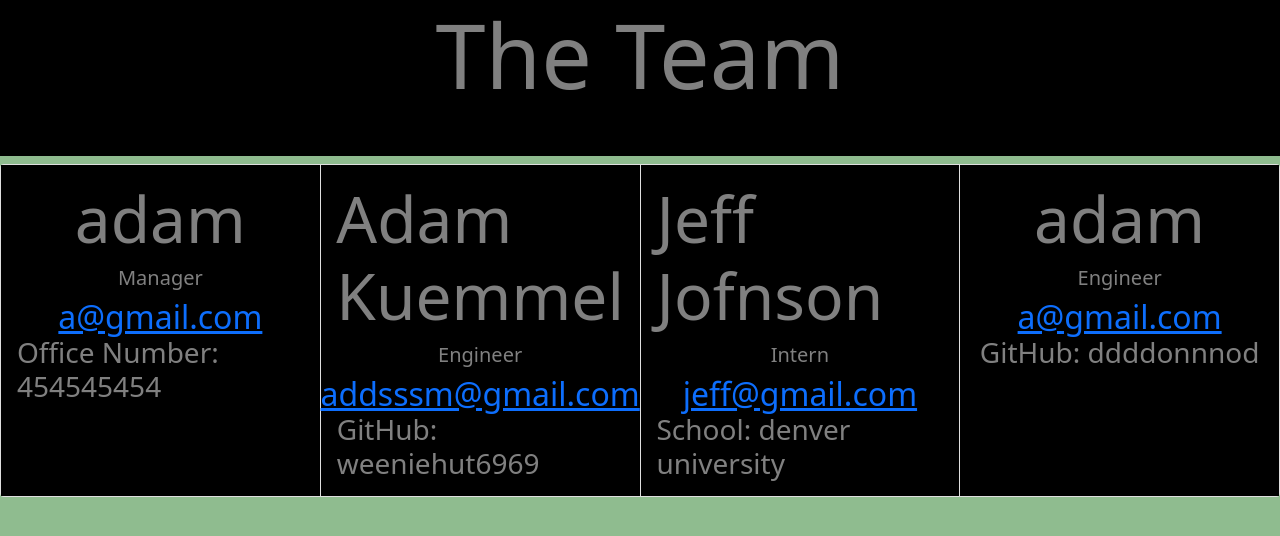
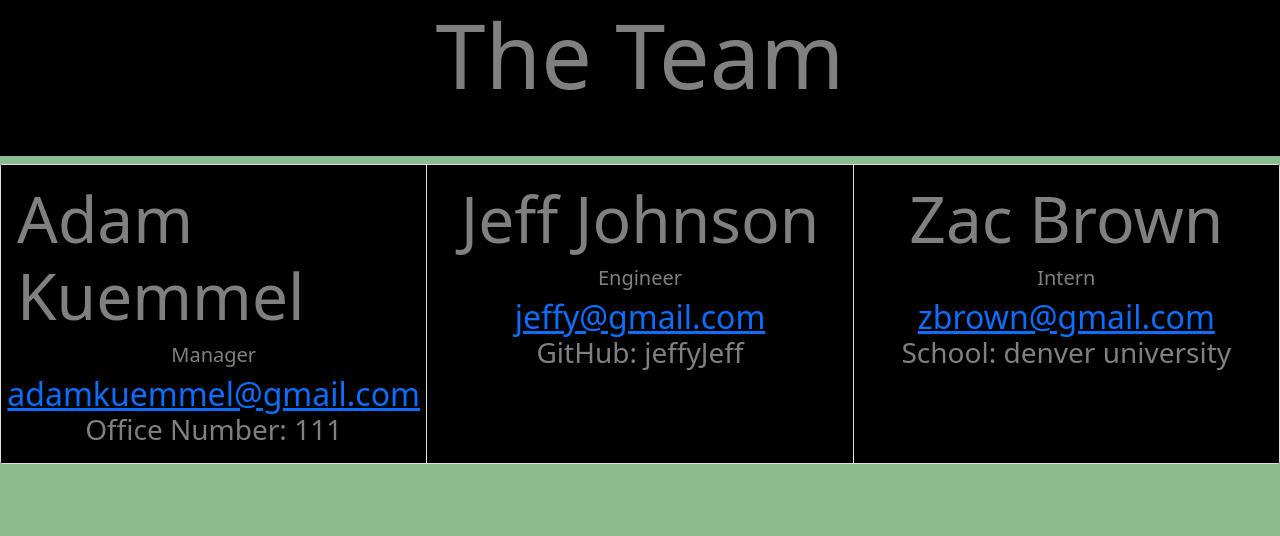
Before and after one commit to AdamKuemmel/OOPteamGenHW, a website with bundled scripts: page index.html in a window 1280 px wide. Built offline with nearby package versions, Linux system fonts and the light colour scheme.

Commit message:
finished readme

```diff
--- a/index.html
+++ b/index.html
@@ -20,60 +20,46 @@
     <h1 id="teamHead">The Team</h1>
     <main class="card-group"><h2 class="card">
         <div class="card-body" id="theMainCard">
-          <h5 class="card-title customTitle">adam</h5>
+          <h5 class="card-title customTitle">Adam Kuemmel</h5>
           <h5 class="card-title customRole">Manager</h5>
           <a
-            href="mailto:a@gmail.com"
+            href="mailto:adamkuemmel@gmail.com"
             subject="email"
             class="customEmail"
-            >a@gmail.com</a
+            >adamkuemmel@gmail.com</a
           >
           <p class="card-text">
-            <small class="card-text customSpec"> Office Number: 454545454</small>
+            <small class="card-text customSpec"> Office Number: 111</small>
           </p>
         </div>
       </h2><h2 class="card">
         <div class="card-body" id="theMainCard">
-          <h5 class="card-title customTitle">Adam Kuemmel</h5>
+          <h5 class="card-title customTitle">Jeff Johnson</h5>
           <h5 class="card-title customRole">Engineer</h5>
           <a
-            href="mailto:addsssm@gmail.com"
+            href="mailto:jeffy@gmail.com"
             subject="email"
             class="customEmail"
-            >addsssm@gmail.com</a
+            >jeffy@gmail.com</a
           >
           <p class="card-text">
-            <small class="card-text customSpec"> GitHub: weeniehut6969</small>
+            <small class="card-text customSpec"> GitHub: jeffyJeff</small>
           </p>
         </div>
       </h2><h2 class="card">
         <div class="card-body" id="theMainCard">
-          <h5 class="card-title customTitle">Jeff Jofnson</h5>
+          <h5 class="card-title customTitle">Zac Brown</h5>
           <h5 class="card-title customRole">Intern</h5>
           <a
-            href="mailto:jeff@gmail.com"
+            href="mailto:zbrown@gmail.com"
             subject="email"
             class="customEmail"
-            >jeff@gmail.com</a
+            >zbrown@gmail.com</a
           >
           <p class="card-text">
             <small class="card-text customSpec"> School: denver university</small>
           </p>
         </div>
-      </h2><h2 class="card">
-        <div class="card-body" id="theMainCard">
-          <h5 class="card-title customTitle">adam</h5>
-          <h5 class="card-title customRole">Engineer</h5>
-          <a
-            href="mailto:a@gmail.com"
-            subject="email"
-            class="customEmail"
-            >a@gmail.com</a
-          >
-          <p class="card-text">
-            <small class="card-text customSpec"> GitHub: ddddonnnod</small>
-          </p>
-        </div>
       </h2></main>
   </body>
 </html>
```
Also changed, not shown: __tests__/Employee.test.js (+11 -11 lines), README.md.
